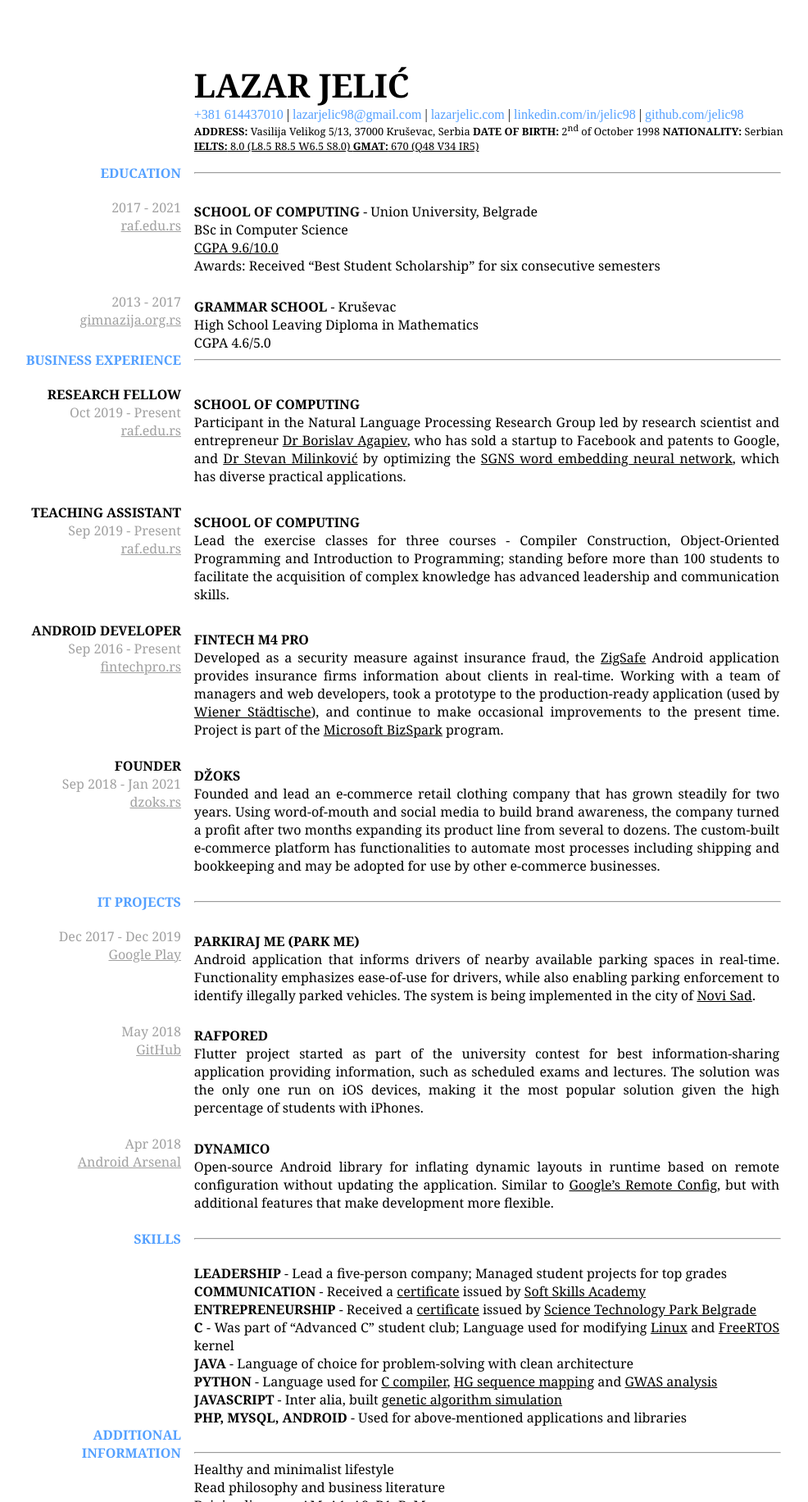
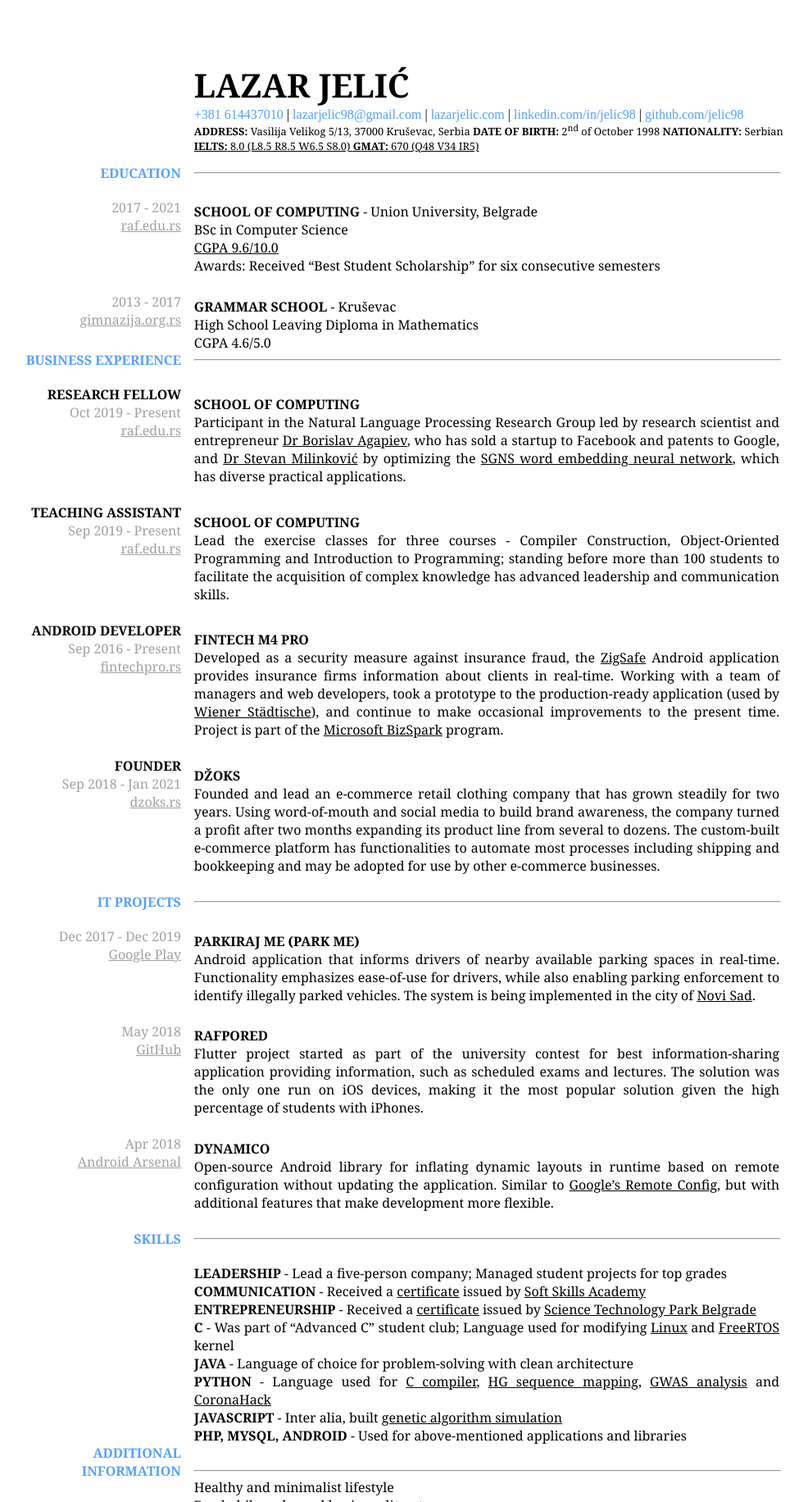
Before and after one commit to jelic98/cv, a Jekyll site: the page built from index.md, in a window 1280 px wide. Shown: the whole page at 82% size, without its empty margins (53-1039 px from the left). Built offline with Jekyll 4.4.1, drawn with Linux system fonts in a browser that asks for light colours; our own code applies the rules of GitHub Pages for plain Markdown files.

Commit message:
Added CoronaHack project

```diff
--- a/index.md
+++ b/index.md
@@ -218,9 +218,10 @@ __JAVA__ - Language of choice for problem-solving with clean architecture
 
 __PYTHON__ - Language used for
 [C compiler](https://github.com/jelic98/c_compiler),
-[HG sequence mapping](https://github.com/jelic98/raf_uub/blob/master/project_2/main.ipynb)
+[HG sequence mapping](https://github.com/jelic98/raf_uub/blob/master/project_2/main.ipynb),
+[GWAS analysis](https://github.com/jelic98/raf_uub/blob/master/project_1/main.ipynb)
 and
-[GWAS analysis](https://github.com/jelic98/raf_uub/blob/master/project_1/main.ipynb)
+[CoronaHack](https://github.com/jelic98/raf_du/blob/main/homework_1/main.ipynb)
 
 __JAVASCRIPT__ - Inter alia, built
 [genetic algorithm simulation](https://lazarjelic.com/ecloga/projects/genetic)
```
